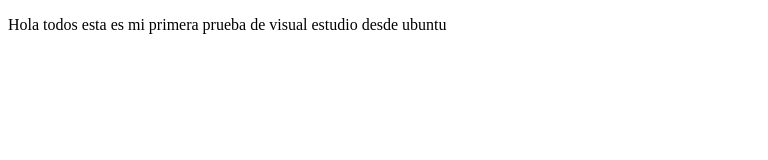
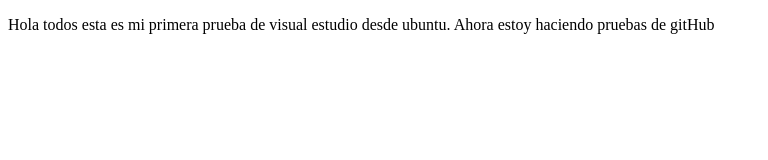
Before and after one commit to samuelk14/cursoPrework, a plain HTML site: page index.html in a window 1280 px wide. Shown: the whole page, without its empty margins (0-768 px from the left). Drawn offline with Linux system fonts and the light colour scheme.

Commit message:
segundo commit, agregue lo que estoy haciendo

```diff
--- a/index.html
+++ b/index.html
@@ -7,6 +7,6 @@
     <title>Hola Mundo</title>
 </head>
 <body>
-    <p>Hola todos esta es mi primera prueba de visual estudio desde ubuntu</p>
+    <p>Hola todos esta es mi primera prueba de visual estudio desde ubuntu. Ahora estoy haciendo pruebas de gitHub</p>
 </body>
 </html>
```
